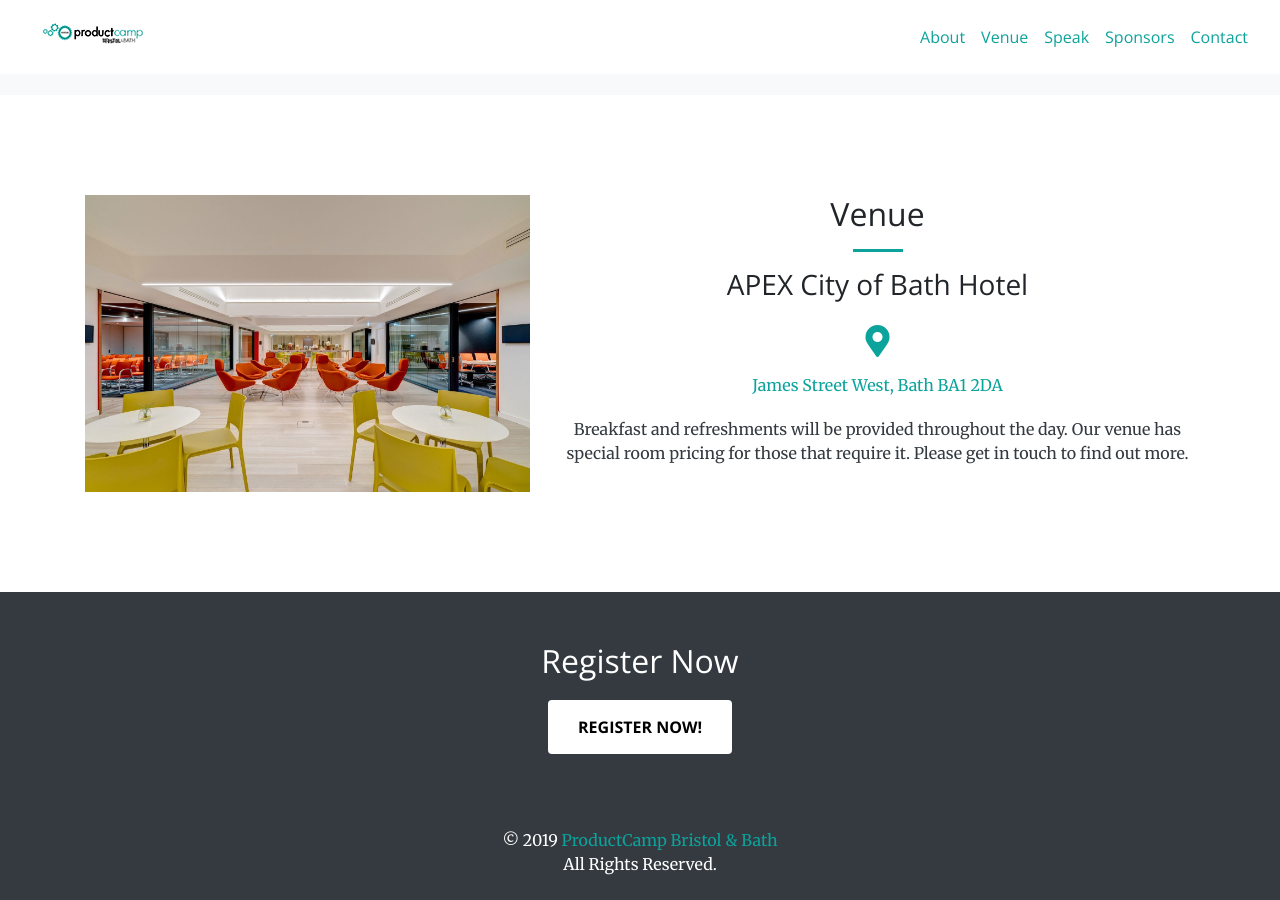
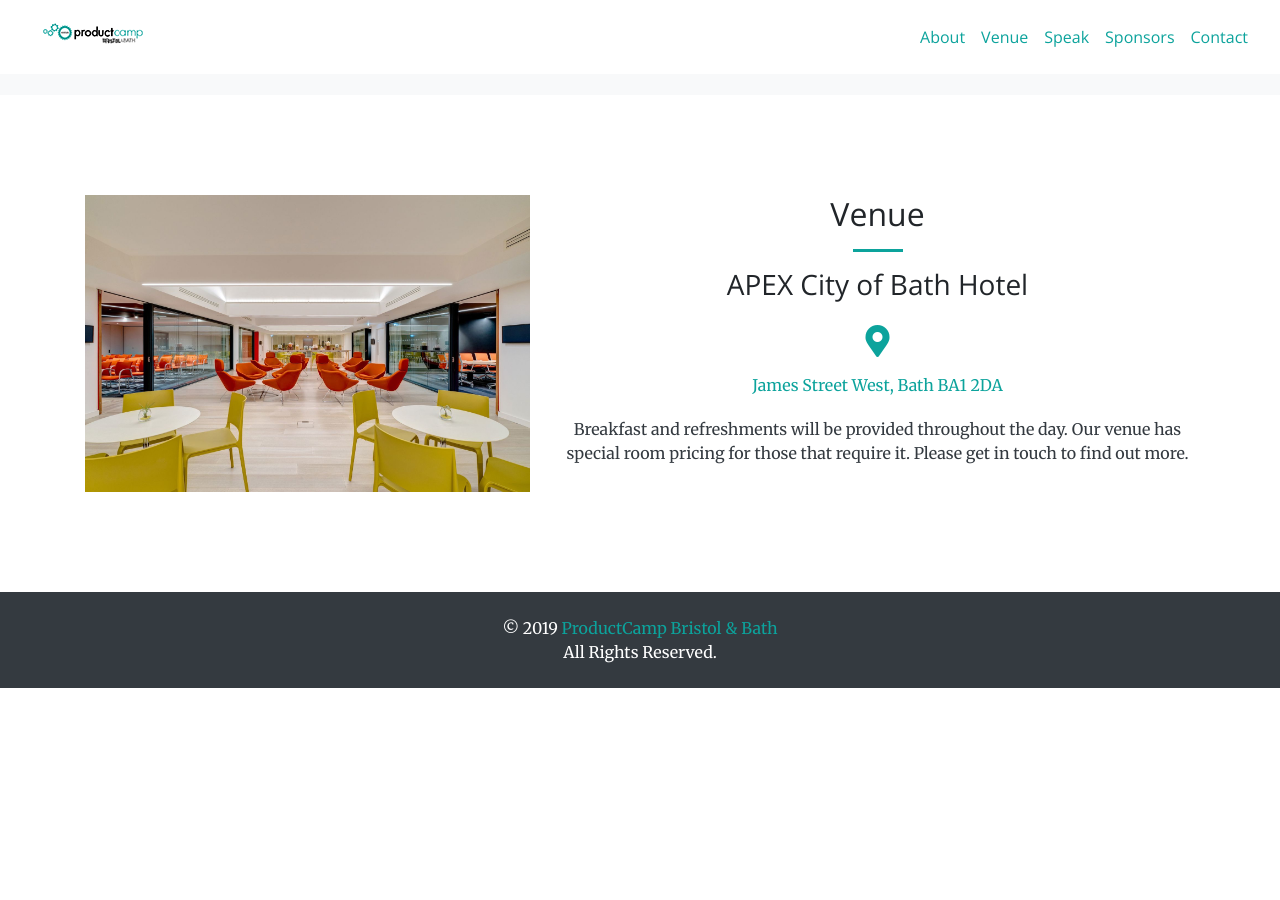
Before and after one commit to inavarre/product-camp-bristol-bath, a Jekyll site: the page built from index.html, in a window 1280 px wide and 900 px high, scrolled down 2221 px. Built offline with Jekyll 4.4.1, drawn with Linux system fonts in a browser that asks for light colours; nearby versions of some CDN libraries; after the commit the page ends 2909 px from its top, so only the background shows below that.

Commit message:
commenting out the aside

```diff
--- a/_layouts/front.html
+++ b/_layouts/front.html
@@ -10,8 +10,8 @@
   {% include how.html %}
   {% include sponsors.html %}
   {% include venue.html %}
-  {% include aside.html %}
-
+ <!-- {% include aside.html %}-->
+  <!--{% include contact.html %}-->
   {% include footer.html %}
   {% include scripts.html %}
 </body>
```
